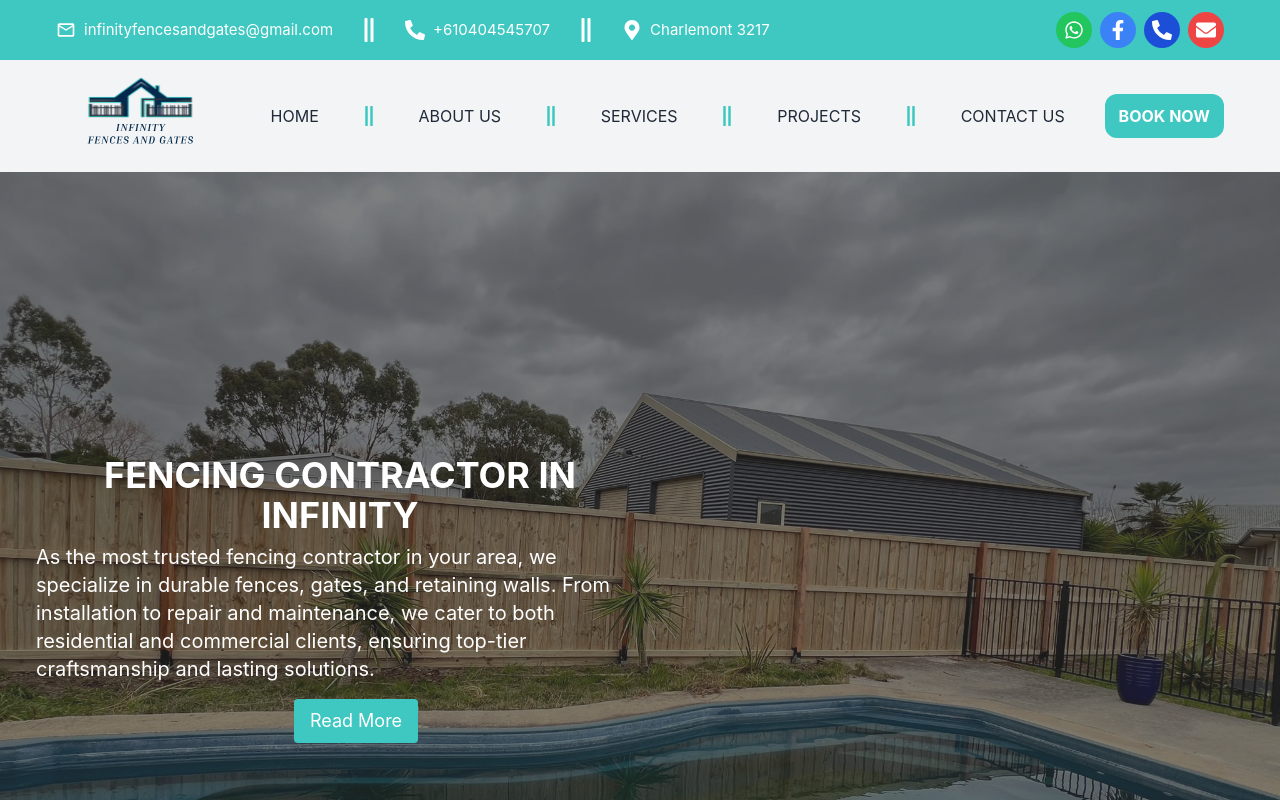
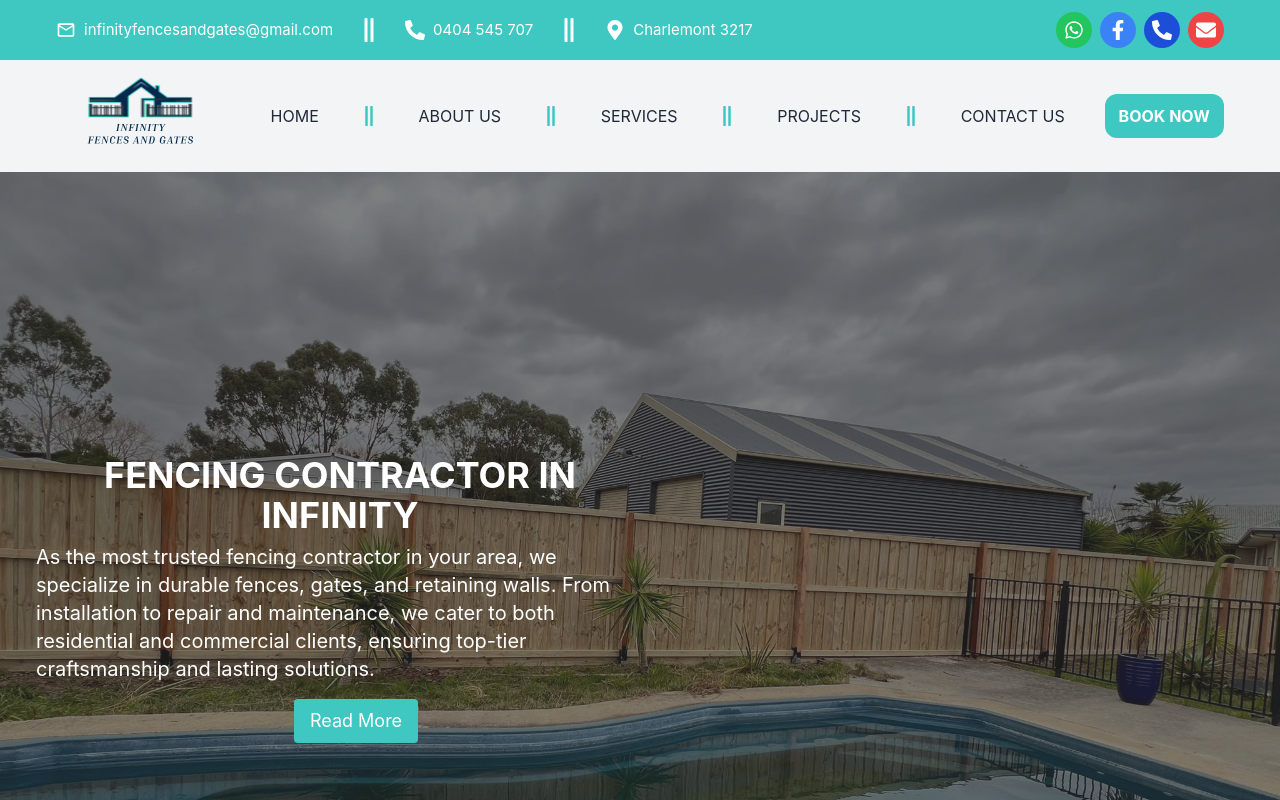
Before and after one commit to Adil3890/Infinity-Fences-And-Gates, a React (Create React App) app: page / in a window 1280 px wide. Shown: the top 800 px of the page. Built offline with nearby package versions, Linux system fonts and the light colour scheme.

Commit message:
Update Navbar.jsx
update phone number
update Email

```diff
--- a/src/components/Navbar.jsx
+++ b/src/components/Navbar.jsx
@@ -43,7 +43,7 @@
           <FaGripLinesVertical className="text-2xl" />
           <span className="flex items-center space-x-2 text-[15px] font-500 leading-[27.8571px]">
             <FaPhoneAlt className="text-xl" />
-            <span>+610404545707</span>
+            <span>0404 545 707</span>
           </span>
           <FaGripLinesVertical className="text-2xl" />
           <span className="flex items-center space-x-2 text-[15px] font-500 leading-[27.8571px]">
@@ -55,7 +55,7 @@
         {/* Social media icons */}
         <div className="flex space-x-2 mt-2 md:mt-0">
           <Link
-            to="https://wa.me/0404545707"
+            to="https://wa.me/+610404545707"
             className="text-white bg-green-500 text-xl p-2 rounded-full"
             target="_blank"
           >
@@ -71,14 +71,14 @@
           </Link>
 
           <a
-            href="tel:0426367181"
+            href="tel:0404545707"
             className="text-white bg-blue-700 text-xl p-2 rounded-full"
           >
             <FaPhoneAlt />
           </a>
 
           <a
-            href="mailto:abdullah311002@gmail.com"
+            href="mailto:infinityfencesandgates@gmail.com"
             className="text-white bg-red-500 text-xl p-2 rounded-full"
           >
             <FaEnvelope />
```
